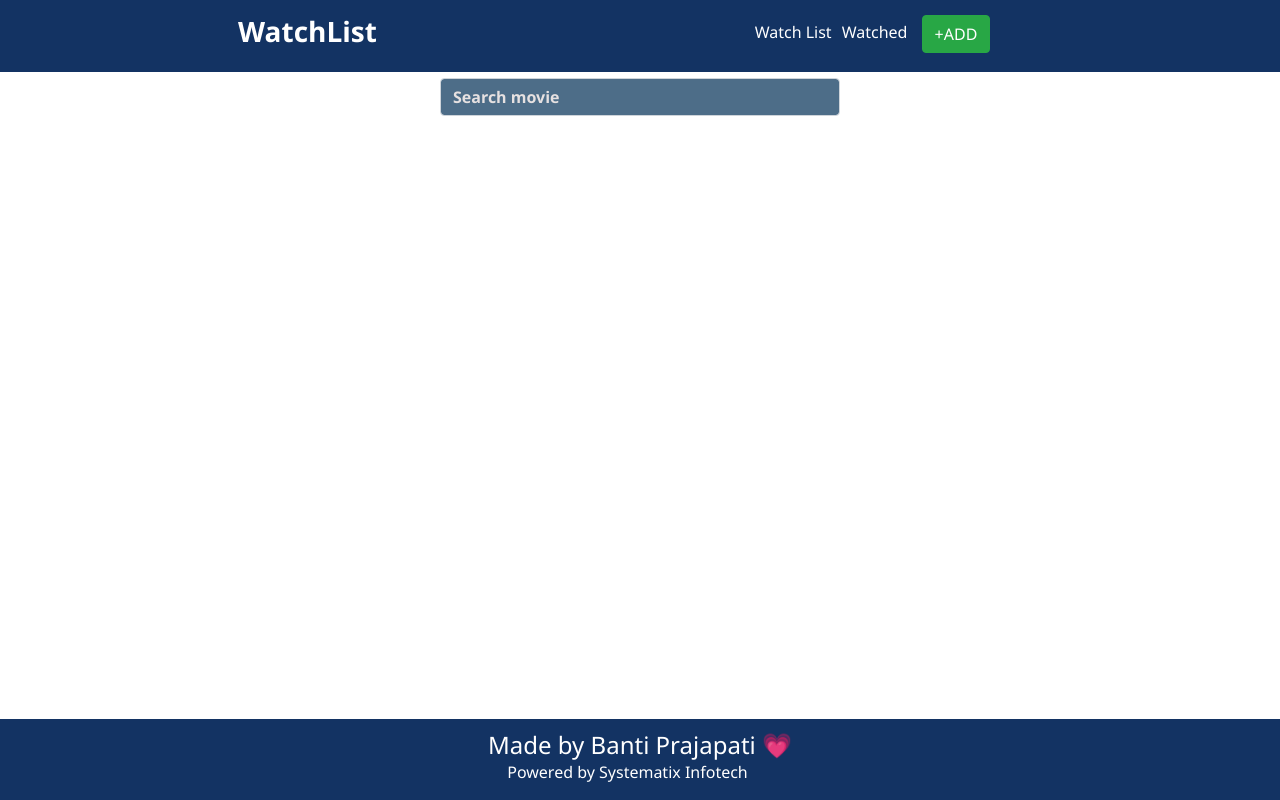
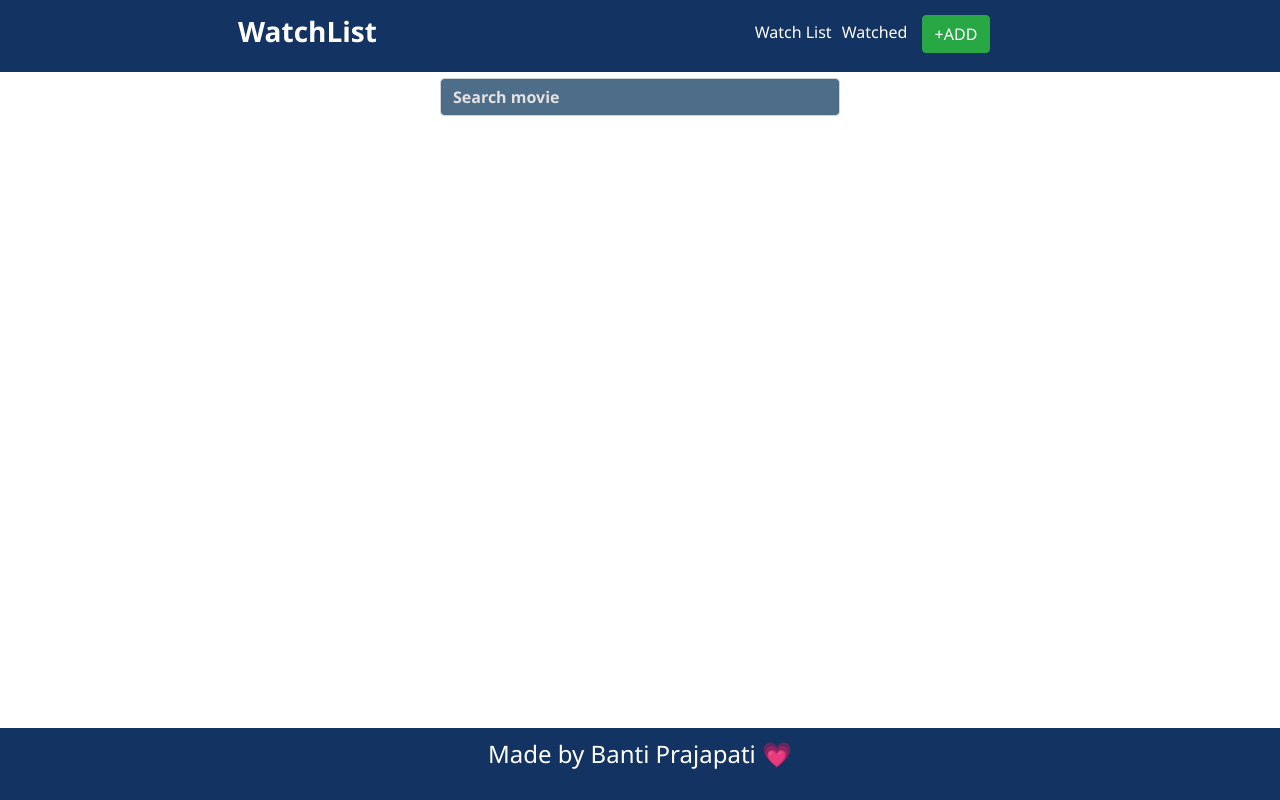
Before and after one commit to bantiprajapati30/movie-watchlist, a React (Create React App) app: page /add in a window 1280 px wide. Built offline with nearby package versions, Linux system fonts and the light colour scheme.

Commit message:
remove the sub footer

```diff
--- a/src/component/Footer.js
+++ b/src/component/Footer.js
@@ -10,7 +10,7 @@ const Footer =() => {
             <footer>
                 <div>
                 <h4>Made by Banti Prajapati 💗</h4>
-                 <p>Powered by Systematix Infotech</p>
+                 {/* <p>Powered by Systematix Infotech</p> */}
                 </div>
                  </footer>
             </Col>
```
